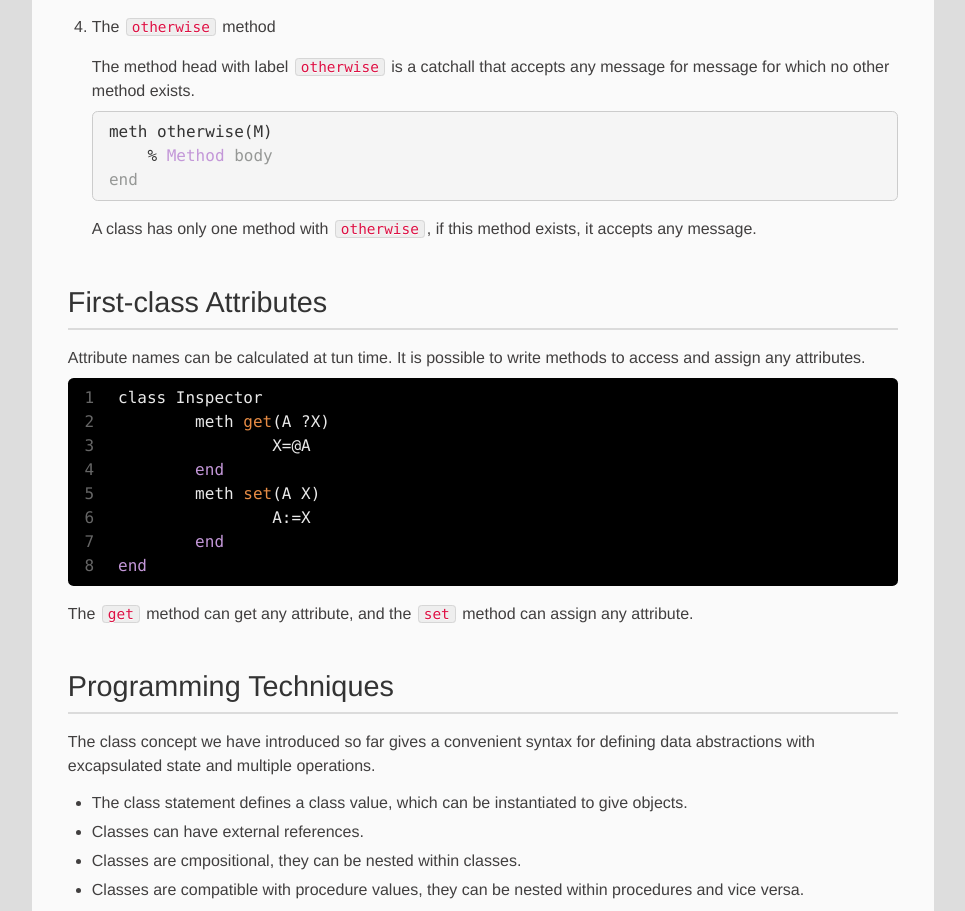
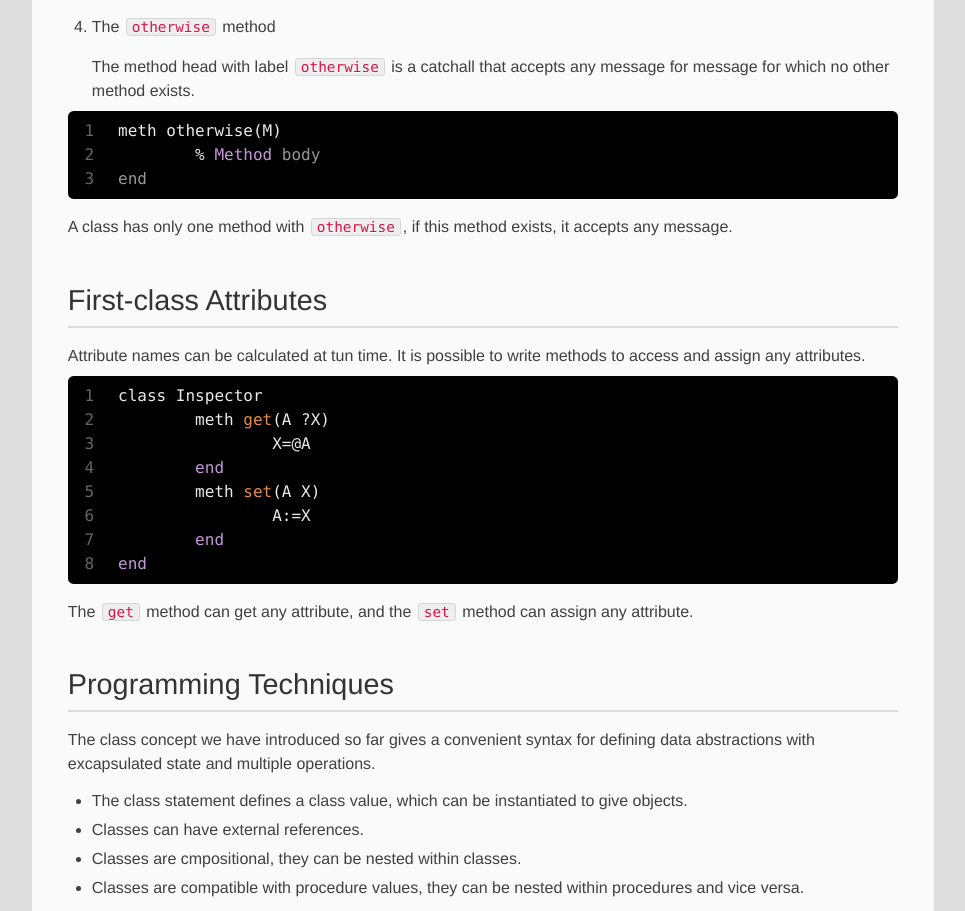
Before and after one commit to Draveness/Draveness.github.io, a plain HTML site: page 2015/03/23/Class-as-Data-Abstraction-in-OOP/index.html in a window 1280 px wide. Shown: the part 4030-4941 px from the top of the page, without its empty margins (127-1092 px from the left). Drawn offline with Linux system fonts and the light colour scheme; a script that the page names is missing.

Commit message:
Site updated: 2015-03-25 01:11:32

```diff
--- a/2015/03/23/Class-as-Data-Abstraction-in-OOP/index.html
+++ b/2015/03/23/Class-as-Data-Abstraction-in-OOP/index.html
@@ -230,12 +230,10 @@ Apt4={<span class="keyword">New</span> OneApt init}
 </li>
 <li><p>The <code>otherwise</code> method</p>
 <p> The method head with label <code>otherwise</code> is a catchall that accepts any message for message for which no other method exists.</p>
-<pre><code>meth otherwise(M)
-    % <span class="function"><span class="keyword">Method</span> <span class="title">body</span>
-<span class="title">end</span></span>
-</code></pre><p> A class has only one method with <code>otherwise</code>, if this method exists, it accepts any message.</p>
 </li>
 </ol>
+<figure class="highlight oxygene"><table><tr><td class="gutter"><pre><span class="line">1</span><br><span class="line">2</span><br><span class="line">3</span><br></pre></td><td class="code"><pre><span class="line">meth otherwise(M)</span><br><span class="line">	% <span class="function"><span class="keyword">Method</span> <span class="title">body</span></span><br><span class="line"><span class="title">end</span></span></span><br></pre></td></tr></table></figure>
+<p>A class has only one method with <code>otherwise</code>, if this method exists, it accepts any message.</p>
 <h2 id="First-class_Attributes">First-class Attributes</h2><p>Attribute names can be calculated at tun time. It is possible to write methods to access and assign any attributes.</p>
 <figure class="highlight livecodeserver"><table><tr><td class="gutter"><pre><span class="line">1</span><br><span class="line">2</span><br><span class="line">3</span><br><span class="line">4</span><br><span class="line">5</span><br><span class="line">6</span><br><span class="line">7</span><br><span class="line">8</span><br></pre></td><td class="code"><pre><span class="line">class Inspector</span><br><span class="line">	meth <span class="built_in">get</span>(A ?X)</span><br><span class="line">		X=@A</span><br><span class="line">	<span class="function"><span class="keyword">end</span></span></span><br><span class="line">	meth <span class="built_in">set</span>(A X)</span><br><span class="line">		A:=X</span><br><span class="line">	<span class="function"><span class="keyword">end</span></span></span><br><span class="line"><span class="function"><span class="keyword">end</span></span></span><br></pre></td></tr></table></figure>
 <p>The <code>get</code> method can get any attribute, and the <code>set</code> method can assign any attribute.</p>
```
Also changed, not shown: atom.xml (+3 -5 lines).
